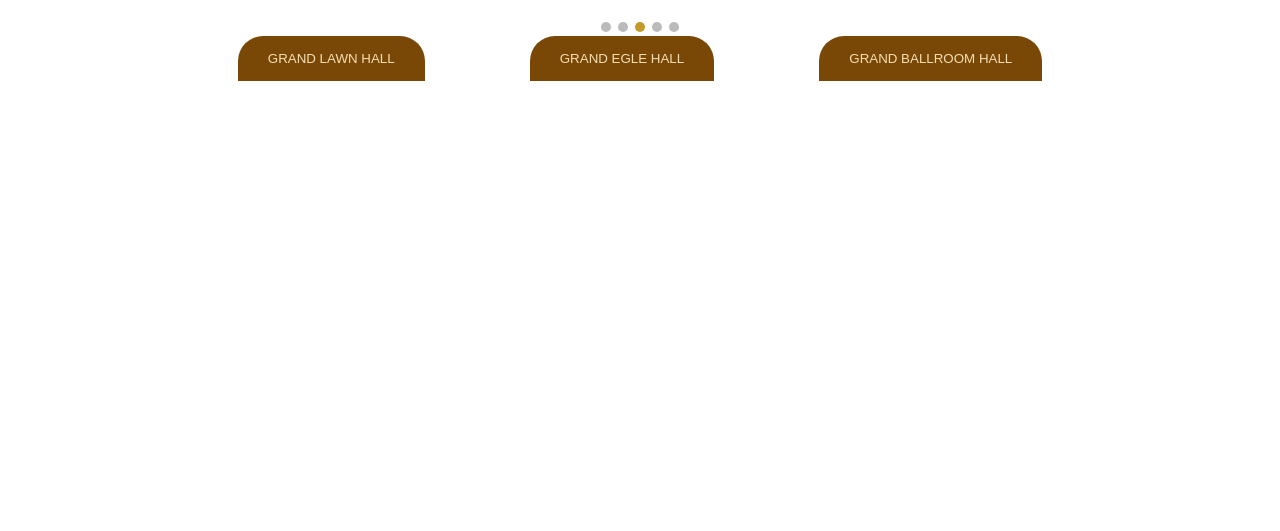
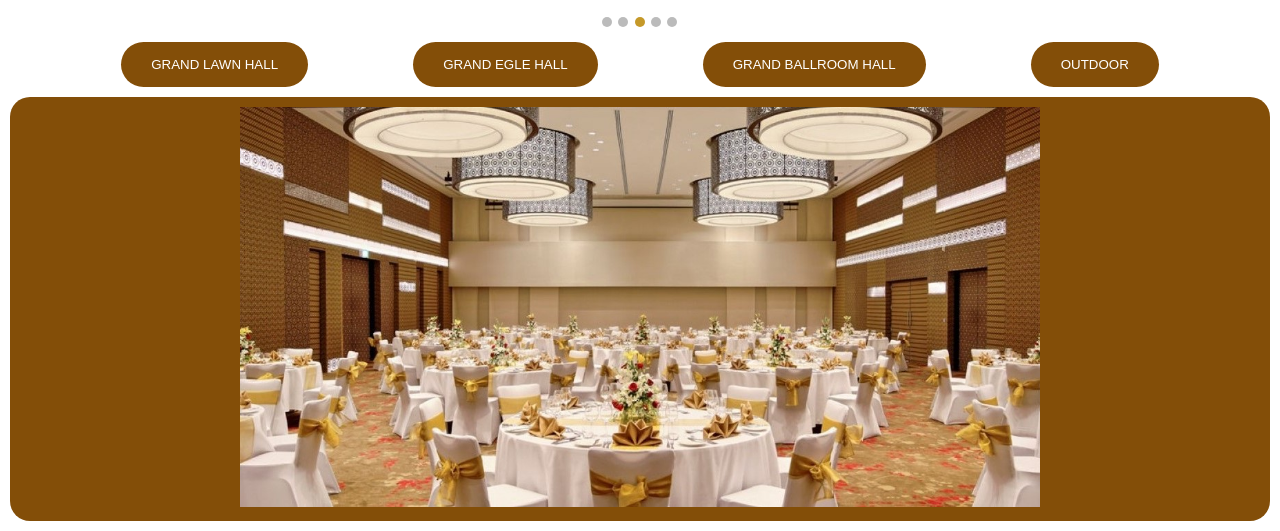
Before and after one commit to chalaniS/Hotel-Management-System, a plain HTML site: page html/home.html in a window 1280 px wide. Shown: the part 752-1283 px from the top of the page. Before the commit the page ends 833 px from the top, so only its background shows below. Drawn offline with Linux system fonts and the light colour scheme.

Commit message:
finished hall infor content

```diff
--- a/css/home.css
+++ b/css/home.css
@@ -53,7 +53,7 @@ body {
 .dot {
   height: 10px;
   width: 10px;
-  margin: 0 1px;
+  margin: 0 1px 11px 0;
   background-color: #bbb;
   border-radius: 50%;
   display: inline-block;
@@ -135,10 +135,31 @@ availability checker */
 
 .halls button{
   padding: 15px 30px 15px 30px;
-  background-color: rgb(121, 72, 7);
-  color: wheat;
+  background-color: rgb(131, 78, 8);
+  color: rgb(255, 255, 255);
   margin: 0 50px 0 50px;
   border: hidden;
-  border-top-left-radius: 25px;
-  border-top-right-radius: 25px;
+  /* border-top-left-radius: 25px;
+  border-top-right-radius: 25px; */
+  border-radius: 25px;
 }
+
+.halls button:hover{
+  background-color: rgb(74, 44, 6);
+}
+
+.hall-Content{
+  background-color: rgb(131, 78, 8);
+  text-align: center;
+  padding: 10px ;
+  border-radius: 20px;
+  margin:   10px
+}
+
+#hallImage{
+  width: 800px;
+}
+
+#description{
+  color: rgb(255, 255, 255);
+}
--- a/html/home.html
+++ b/html/home.html
@@ -52,10 +52,21 @@
       </div>
       <script src="../js/home.js"></script>
     </div>
+    <script src="../js/halls.js"></script>
+
     <div class="halls">
-      <button>GRAND LAWN HALL</button>
-      <button>GRAND EGLE HALL</button>
-      <button>GRAND BALLROOM HALL</button>
+      <button id="hall" href="" onclick="showHallContent(1)">
+        GRAND LAWN HALL
+      </button>
+      <button id="hall" onclick="showHallContent(2)">GRAND EGLE HALL</button>
+      <button id="hall" onclick="showHallContent(3)">
+        GRAND BALLROOM HALL
+      </button>
+      <button id="hall" onclick="showHallContent(4)">OUTDOOR</button>
+    </div>
+    <div class="hall-Content">
+      <img id="hallImage" src="../src/hallImages/lawn.jpg" />
+      <div id="description"></div>
     </div>
   </body>
 </html>
--- /dev/null
+++ b/js/halls.js
@@ -0,0 +1,26 @@
+function showHallContent(name){
+
+
+    document.getElementById('hallImage').src = "../src/hallImages/lawn.jpg";
+    document.getElementById('description').innerHTML = "Golden moment are in Booker Recreation (Pvt) Ltd business over a decade since inspiration 21 / Dec / 2003. Booker Recreation (Pvt) Ltd sincerely thank all the customers, well-wishers and staff members for providing and maintaining star class royal service to our customers. Focusing on customers comfort is our primary resposiblilty to acheive your wedding dream come true.";
+
+    const btn = document.getElementById('hall');
+
+    if(name == 2){
+        document.getElementById('hallImage').src = "../src/hallImages/egle.jpg";
+        document.getElementById('description').innerHTML = "B creation strives to be the best decoration expert and provider in Sri lanka. We realize every function is different and with every new event there is a story to tell. We take joy in combining flowers, thrones ,lights - anything that we can get our hands on - to create decorations that leave a positive impact in your function. We decorate any place according to your request...!Book a chat to get more information ";
+
+
+    }
+    else if(name == 3 ){
+        document.getElementById('hallImage').src = "../src/hallImages/ball.jpg";
+        document.getElementById('description').innerHTML = "Booker Recreation (Pvt) Ltd is an iconic place located at the heart of the city, where you could have royal hospitality services and wedding planning to appreciate from the moment you handover the responsibility to Booker Recreation (Pvt) Ltd. We offer professional advise in organizing Wedding and other official functions against a stunning and ancient backdrop. Designer decors and elegantly appointed furnishings are common features in Booker Recreation (Pvt) Ltd. We have been always been highlighted for stylish Settee back, Head table decorations, Oil lamps, Cake structures, Table decorations, Poruwa and Entrance decorations. ";
+
+    }
+    else if(name == 4 ){
+        document.getElementById('hallImage').src = "../src/hallImages/outdoor.jpg";
+        document.getElementById('description').innerHTML = "Booker Recreation (Pvt) Ltd is an iconic place located at the heart of the city, where you could have royal hospitality services and wedding planning to appreciate from the moment you handover the responsibility to Booker Recreation (Pvt) Ltd. We offer professional advise in organizing Wedding and other official functions against a stunning and ancient backdrop. Designer decors and elegantly appointed furnishings are common features in Booker Recreation (Pvt) Ltd. We have been always been highlighted for stylish Settee back, Head table decorations, Oil lamps, Cake structures, Table decorations, Poruwa and Entrance decorations. ";
+
+
+    }
+}
```
Also changed, not shown: src/hallImages/ball.jpg (added), src/hallImages/egle.jpg (added), src/hallImages/lawn.jpg (added), src/hallImages/outdoor.jpg (added).
